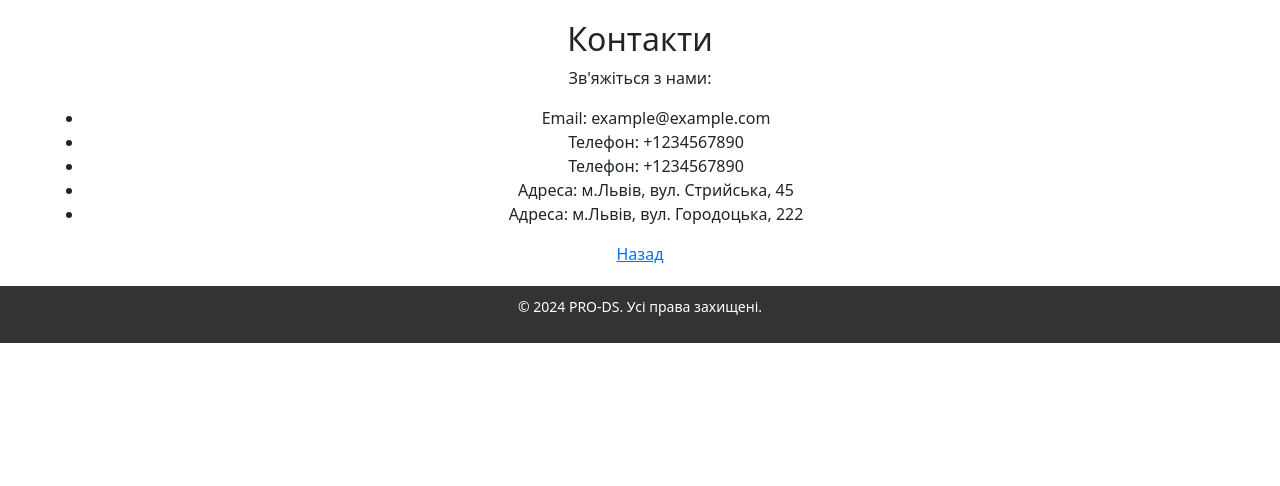
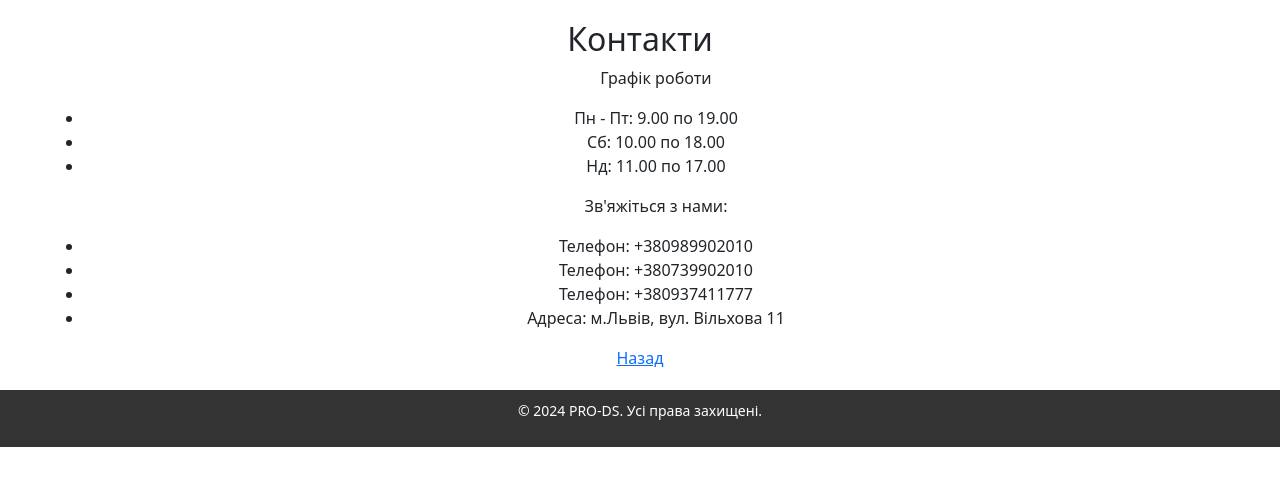
Before and after one commit to venator2/Pro_Ds, a Django app: page /contacts/ in a window 1280 px wide. Shown: the part 96-582 px from the top of the page. Run offline with Django 5.2, Linux system fonts and the light colour scheme.

Commit message:
deploy 6

```diff
--- a/templates/contacts.html
+++ b/templates/contacts.html
@@ -6,13 +6,19 @@
 {% load static %}
 <link rel="stylesheet" type="text/css" href="{% static 'css/contacts.css' %}">
 <h2>Контакти</h2>
-<p>Зв'яжіться з нами:</p>
 <ul>
-    <li>Email: example@example.com</li>
-    <li>Телефон: +1234567890</li>
-    <li>Телефон: +1234567890</li>
-    <li>Адреса: м.Львів, вул. Стрийська, 45</li>
-    <li>Адреса: м.Львів, вул. Городоцька, 222</li>
+    <p>Графік роботи</p>
+    <li>Пн - Пт: 9.00 по 19.00</li>
+    <li>Сб: 10.00 по 18.00</li>
+    <li>Нд: 11.00 по 17.00</li>
+</ul>
+<ul>
+    <p>Зв'яжіться з нами:</p>
+    <li>Телефон: +380989902010</li>
+    <li>Телефон: +380739902010</li>
+    <li>Телефон: +380937411777</li>
+
+    <li>Адреса: м.Львів, вул. Вільхова 11</li>
 </ul>
 <a href="javascript:history.back()">Назад</a>
 {% endblock %}
```
